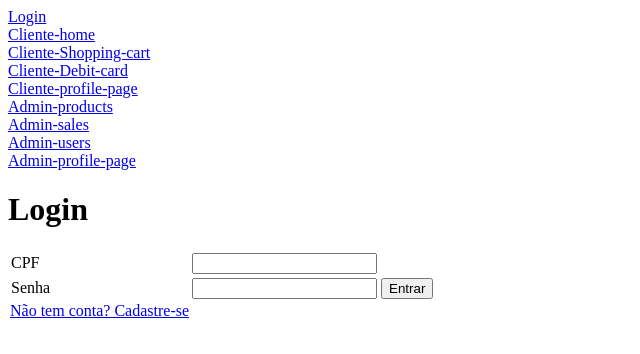
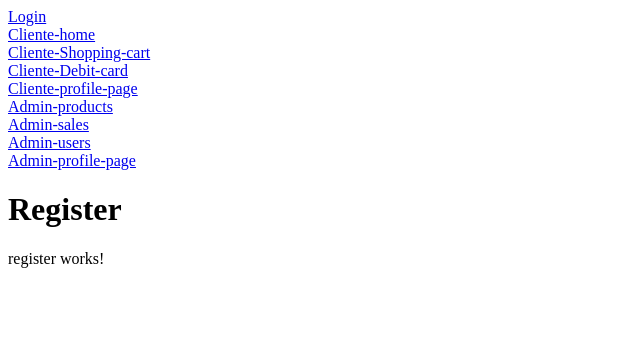
Before and after one commit to paulohltc/ecommerce-ess, an Angular app in the folder code/front/: page /register in a window 1280 px wide. Before the commit this address led to /login. Shown: the top 354 px of the page, without its empty margins (0-640 px from the left). Built offline with nearby package versions, Linux system fonts and the light colour scheme.

Commit message:
register routing

```diff
--- a/code/front/src/app/app-routing.module.ts
+++ b/code/front/src/app/app-routing.module.ts
@@ -10,10 +10,14 @@ import { AdminProductsComponent } from './components/empresa/admin-products/admi
 import { AdminSalesComponent } from './components/empresa/admin-sales/admin-sales.component';
 import { AdminUsersComponent } from './components/empresa/admin-users/admin-users.component';
 import { AdminProfilePageComponent } from './components/empresa/admin-profile-page/admin-profile-page.component';
+import { RegisterComponent } from './components/register/register.component';
 
 const routes: Routes = [
   {
     path: 'login', component: LoginComponent
+  },
+  {
+    path: 'register', component: RegisterComponent
   },
 
   // Rotas de cliente
--- a/code/front/src/app/app.module.ts
+++ b/code/front/src/app/app.module.ts
@@ -7,6 +7,7 @@ import { FormsModule } from '@angular/forms';
 
 
 import { LoginComponent } from './components/login/login.component';
+import { RegisterComponent } from './components/register/register.component';
 import { ClienteHomeComponent } from './components/cliente/cliente-home/cliente-home.component';
 import { ClienteShoppingCartComponent } from './components/cliente/cliente-shopping-cart/cliente-shopping-cart.component';
 import { ClienteDebitCardComponent } from './components/cliente/cliente-debit-card/cliente-debit-card.component';
@@ -18,10 +19,12 @@ import { AdminProfilePageComponent } from './components/empresa/admin-profile-pa
 
 
 
+
 @NgModule({
   declarations: [
     AppComponent,
     LoginComponent,
+    RegisterComponent,
     ClienteHomeComponent,
     ClienteShoppingCartComponent,
     ClienteDebitCardComponent,
--- a/code/front/src/app/components/login/login.component.html
+++ b/code/front/src/app/components/login/login.component.html
@@ -1,10 +1,9 @@
-
 <html>
 <h1>Login</h1>
 <table>
     <tr>
         <td><label>CPF </label></td>
-           <td><input ></td>
+        <td><input></td>
     </tr>
     <tr>
         <td><label>Senha </label></td>
@@ -12,7 +11,8 @@
         <td><button>Entrar</button></td>
     </tr>
     <tr>
-            <a href=".">Não tem conta? Cadastre-se</a>
+        <a routerLink="/register">Não tem conta? Cadastre-se</a>
     </tr>
 </table>
+
 </html>
--- /dev/null
+++ b/code/front/src/app/components/register/register.component.html
@@ -0,0 +1,2 @@
+<h1>Register</h1>
+<p>register works!</p>
--- /dev/null
+++ b/code/front/src/app/components/register/register.component.ts
@@ -0,0 +1,15 @@
+import { Component, OnInit } from '@angular/core';
+
+@Component({
+  selector: 'app-register',
+  templateUrl: './register.component.html',
+  styleUrls: ['./register.component.css']
+})
+export class RegisterComponent implements OnInit {
+
+  constructor() { }
+
+  ngOnInit(): void {
+  }
+
+}
```
Also changed, not shown: code/front/src/app/components/register/register.component.css (added), 1 other file (tests, documents, lock files or other folders). Lines whose indentation alone changed are shown as unchanged.
